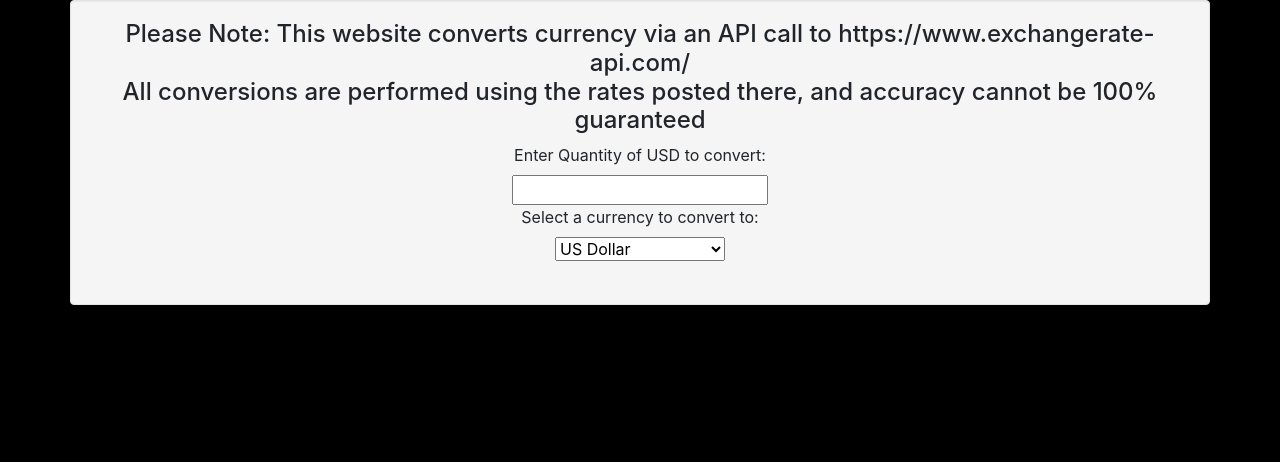
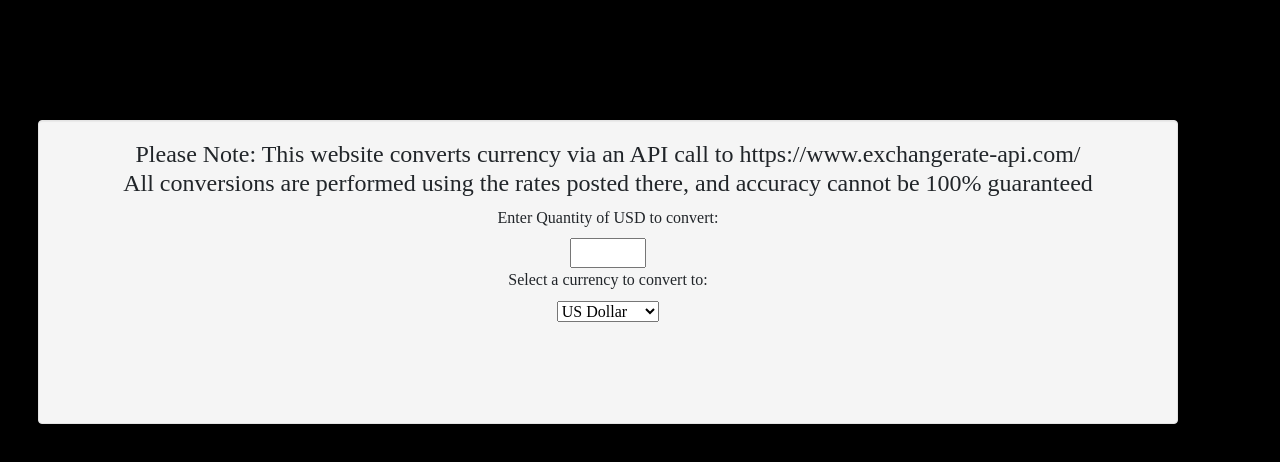
Before and after one commit to CHuber42/W6-Code-Review, a website built with webpack: page src/index.html in a window 1280 px wide. Built offline with nearby package versions, Linux system fonts and the light colour scheme; no server answers.

Commit message:
add extra styles + better error reporting + cleaned up code indentations/etc

```diff
--- a/src/fetch.js
+++ b/src/fetch.js
@@ -1,4 +1,4 @@
- export async function getRates() {
+export async function getRates() {
   try {
     let response = await fetch (`https://prime.exchangerate-api.com/v5/${process.env.API_KEY}/latest/USD`);
     let jsonedResponse;
@@ -11,7 +11,7 @@
     return jsonedResponse.conversion_rates;
   }
   catch (error) {
-    console.log(error)
+    console.log(error);
   }
 
 }
--- a/src/index.html
+++ b/src/index.html
@@ -2,10 +2,6 @@
 <html>
   <head>
     <title>Currency Converter</title>
-    <style>
-			body { margin: 0; }
-			canvas { display: block; }
-		</style>
   </head>
   <body>
     <div class="container well">
--- a/src/main.js
+++ b/src/main.js
@@ -14,7 +14,10 @@ $(document).ready(async function() {
     let userDollars = $("#usd").val();
     let targetCurrency = $("#targetCurrency").val();
 
-    if (rates[targetCurrency] && userDollars > 0) {
+    if (userDollars <= 0) {
+      $("#results_presentation").text("Your input dollars are invalid: [None] or < 0!");
+    }
+    else if (rates[targetCurrency] && userDollars > 0) {
       let finalResult = processResult(userDollars, targetCurrency, rates);
       let currencySymbol = symbolTranslation(targetCurrency);
       $("#results_presentation").text(`You will receive: ${finalResult.toFixed(2)} ${currencySymbol}`);
--- a/src/styles.css
+++ b/src/styles.css
@@ -1,16 +1,21 @@
 html body{
   background-color: black;
+  font-family: 'Times New Roman', Times, serif;
+  height: 80vh;
+  width: 95vw;
 }
 
 .container {
+
   text-align: center;
   margin: auto;
+  margin-top: 15vh;
+  height: 38vh;
 }
 
 .well {
   min-height: 20px;
   padding: 19px;
-  margin-bottom: 20px;
   background-color: #f5f5f5;
   border: 1px solid #e3e3e3;
   border-radius: 4px;
@@ -29,3 +34,12 @@ html body{
   padding: 9px;
   border-radius: 3px;
 }
+
+#usd {
+  width: 6vw;
+  text-align: center;
+}
+
+select {
+  width: 8vw;
+}
```
Also changed, not shown: src/resultsFinder.js (indentation only).
